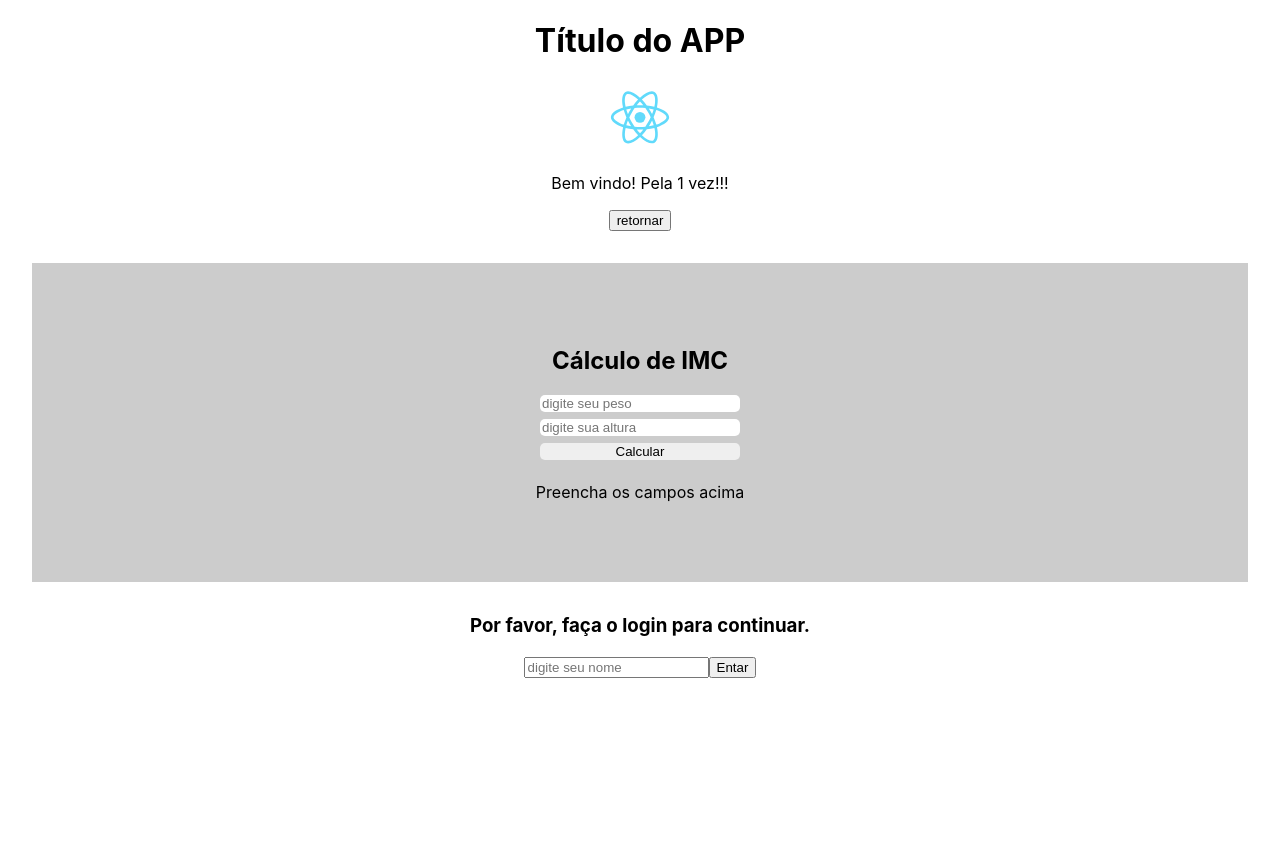
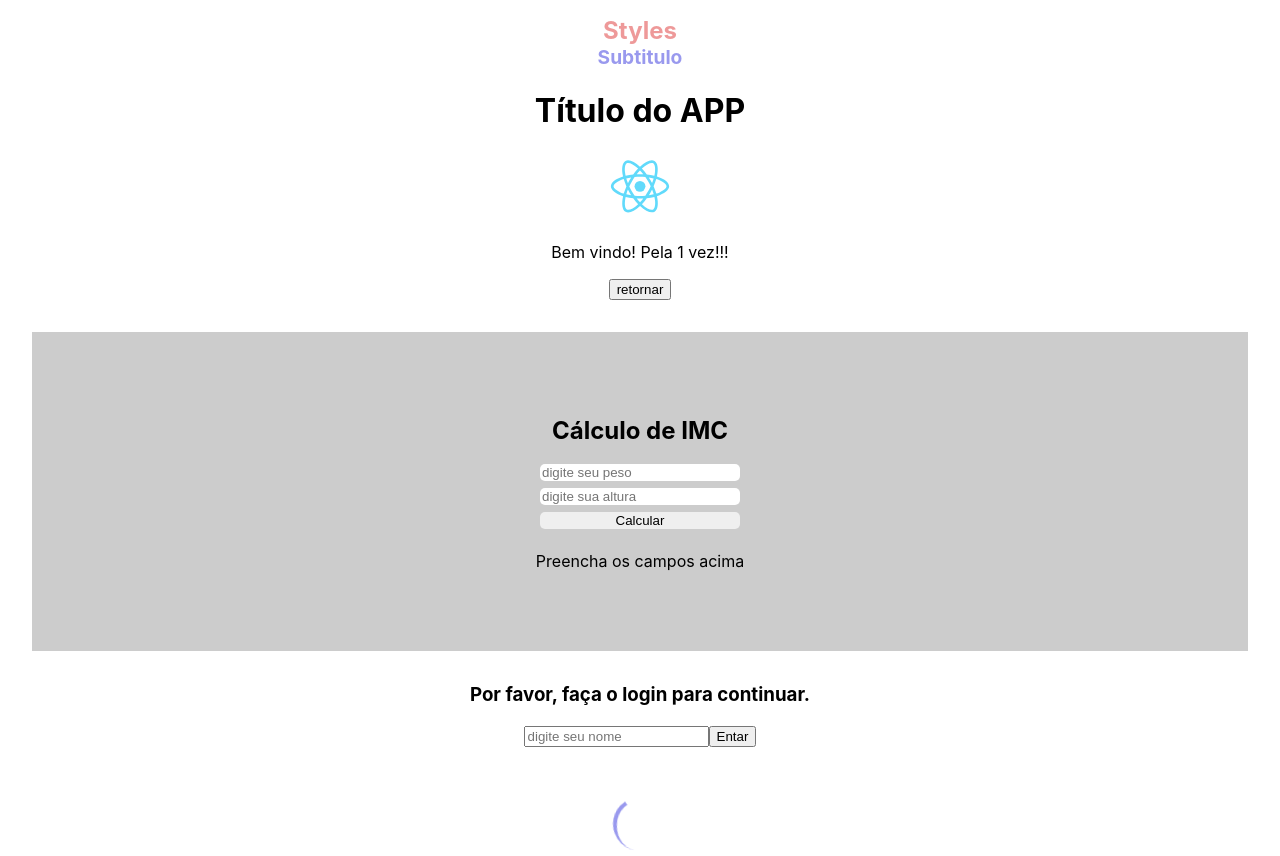
Before and after one commit to Legatario/aulas, a React (Create React App) app: page / in a window 1280 px wide. Before the commit the page ends 800 px from the top, so only its background shows below. Built offline with nearby package versions, Linux system fonts and the light colour scheme.

Commit message:
criando styles component

```diff
--- a/package.json
+++ b/package.json
@@ -10,6 +10,7 @@
     "react": "^18.2.0",
     "react-dom": "^18.2.0",
     "react-scripts": "5.0.1",
+    "styled-components": "^5.3.5",
     "web-vitals": "^2.1.4"
   },
   "scripts": {
@@ -18,7 +19,6 @@
     "test": "react-scripts test",
     "eject": "react-scripts eject",
     "deploy": "gh-pages -d build"
-
   },
   "eslintConfig": {
     "extends": [
--- a/src/App.js
+++ b/src/App.js
@@ -2,15 +2,22 @@
 import './App.css';
 import Header from './Components/Header/Header';
 import Imc from './Components/IMC/Imc';
-import Login from './Components/Login/LoginControl'
+import Login from './Components/Login/LoginControl';
+import { Heading1, Loader } from './Components/Styles/styles'
 
 function App() {
   return (
     <div className="App">
+      <Heading1>
+        Styles
+        <span>Subtitulo</span>
+      </Heading1>
       <Header title="Título do APP"/>
       <Imc />
 
       <Login />
+
+      <Loader />
     </div>
   );
 }
--- /dev/null
+++ b/src/Components/Styles/styles.js
@@ -0,0 +1,33 @@
+import styled, { keyframes } from 'styled-components'
+
+const spin = keyframes`
+    from{
+        transform: rotate(0);
+    }
+    to{
+        transform: rotate(360deg)
+    }
+`
+
+export const Heading1 = styled.h1 `
+    font-size: 1.5rem;
+    color: #e99;
+
+    span{
+        display: block;
+        font-size: 80%;
+        color: #99e
+    }
+`
+
+export const Loader = styled.div`
+    height: 50px;
+    width: 50px;
+    display: block;
+    margin: 0 auto;
+    margin-top: 50px;
+    border-top:  4px solid #99e;
+    border-right: 4px solid transparent;
+    border-radius: 50%;
+    animation: 1s ${spin} infinite;
+`
```
Also changed, not shown: 1 other file (tests, documents, lock files or other folders).
